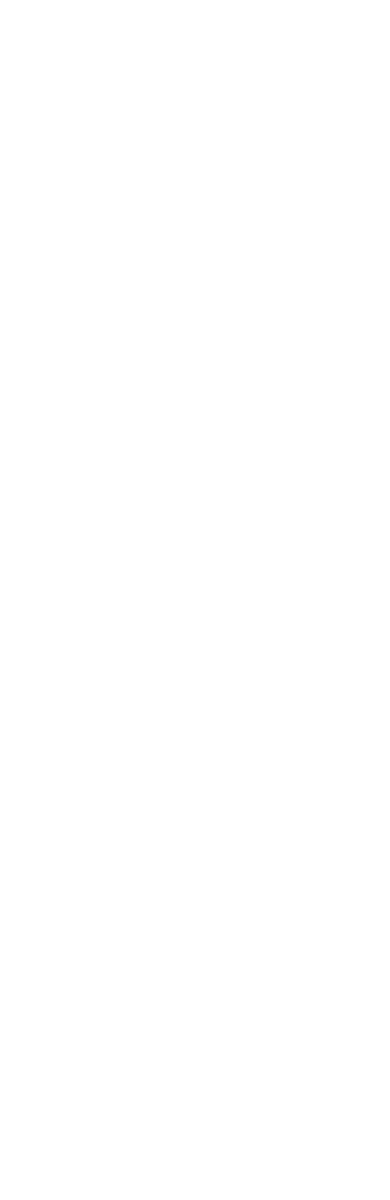
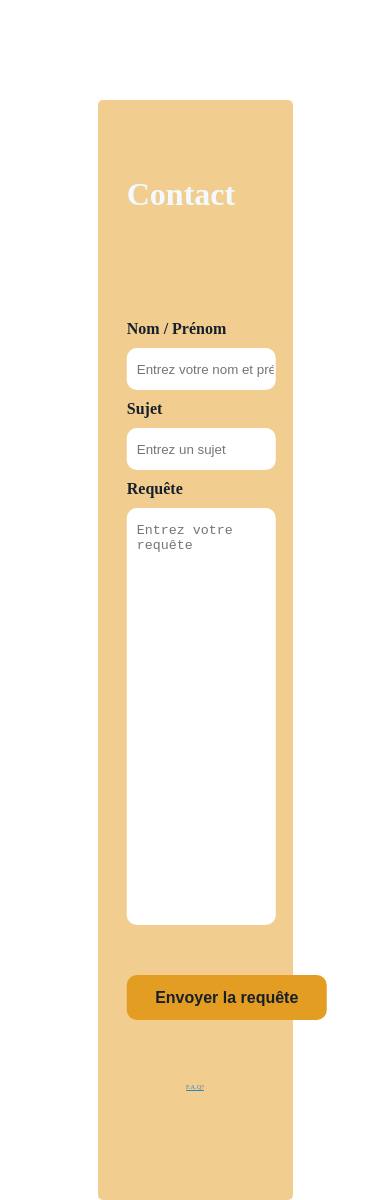
Before and after one commit to NelsonPhilippe/GeekLandFront, a React (Create React App) app: page /contact in a window 390 px wide. Before the commit this address had no page. Before the commit the page ends 844 px from the top, so only its background shows below. Built offline with nearby package versions, Linux system fonts and the light colour scheme; a web font is replaced by a local one.

Commit message:
page contact fini / responsiv à faire

```diff
--- a/src/App.js
+++ b/src/App.js
@@ -6,7 +6,8 @@ import { Routes, Route } from "react-router-dom";
 import Home from "./views/Home";
 import Login from "./views/Login";
 import ProfileSetting from "./components/settings/ProfileSetting";
-import FAQ from "./components/Faq";
+import FAQ from "./components/FAQ";
+import Contact from "./components/Contact";
 
 // import Search from "./views/Search";
 
@@ -18,7 +19,8 @@ class App extends React.Component {
           <Route path="/" element={<Home />} />
           <Route path="/login" element={<Login />} />
           <Route path="/profilesetting" element={<ProfileSetting />} />
-          <Route path="/Faq" element={<FAQ />} />
+          <Route path="/FAQ" element={<FAQ />} />
+          <Route path="/contact" element={<Contact />} />
         </Routes>
       </div>
     );
--- /dev/null
+++ b/src/components/Contact.js
@@ -0,0 +1,41 @@
+import * as React from "react";
+import "./../css/components/Contact.css";
+import { Link } from "react-router-dom";
+
+export default class Contact extends React.Component {
+  render() {
+    return (
+      <div className="container-contact">
+        <h1>Contact</h1>
+
+        <form id="contactForm">
+          <div className="name">
+            <label>Nom / Prénom</label>
+            <input
+              type="text"
+              id="name"
+              placeholder="Entrez votre nom et prénom"
+            />
+          </div>
+
+          <div className="sujet">
+            <label>Sujet</label>
+            <input type="text" id="sujet" placeholder="Entrez un sujet" />
+          </div>
+
+          <div className="requete">
+            <label>Requête</label>
+            <textarea
+              id="requete"
+              placeholder="Entrez votre requête"
+            ></textarea>
+          </div>
+
+          <input type="submit" id="btn-requete" value="Envoyer la requête" />
+        </form>
+
+        <Link to="/FAQ">F.A.Q?</Link>
+      </div>
+    );
+  }
+}
--- a/src/components/Faq.js
+++ b/src/components/Faq.js
@@ -1,5 +1,5 @@
 import * as React from "react";
-import "./../css/components/Faq.css";
+import "./../css/components/FAQ.css";
 import { IoIosArrowForward } from "react-icons/io";
 
 export default class FAQ extends React.Component {
--- /dev/null
+++ b/src/css/components/Contact.css
@@ -0,0 +1,100 @@
+.container-contact {
+    position: relative;
+    top: 100px;
+    width: 50%;
+    height: 1100px;
+    background-color: rgb(227, 157, 34, 0.5);
+    margin: 0 auto;
+    /* margin-top: 100px; */
+    border-radius: 5px;
+}
+
+.container-contact h1{
+    position: absolute;
+    top: 5%;
+    left: 15%;
+    color: #F3FAFF;
+}
+
+#contactForm {
+      position: absolute;
+      top: 20%;
+      left: 50%;
+      transform: translate(-50%);
+      width: 70%;
+      height: 700px;
+      display: flex;
+      flex-direction: column;
+      justify-content: space-between;
+}
+
+.name {
+      position: relative;
+      top: 0;
+      width: 100%;
+      display: flex;
+      flex-direction: column;
+}
+
+.sujet{
+      width: 100%;
+      margin-top: 10px;
+      display: flex;
+      flex-direction: column;
+}
+
+.requete{
+    width: 100%;
+    margin-top: 10px;
+    display: flex;
+    flex-direction: column;
+}
+
+.name label, .sujet label, .requete label {
+    font-weight: bold;
+    color: #17202A;
+}
+
+.name input, .sujet input{
+    width: 100%;
+    height: 40px;
+    margin-top: 10px;
+    border-radius: 10px;
+    border: none;
+    padding-left: 10px;
+}
+
+.requete textarea{
+    width: 100%;
+    height: 400px;
+    margin-top: 10px;
+    padding-top: 15px;
+    border-radius: 10px;
+    border: none;
+    padding-left: 10px;
+    resize: none;
+}
+
+
+#btn-requete{
+    width: 200px;
+    height: 45px;
+    margin: 0 auto;
+    margin-top: 50px;
+    background-color: #E39D22;
+    border: none;
+    border-radius:10px;
+    color: #17202A;
+    font-weight: bold;
+    font-size: 1em;
+    cursor: pointer;
+}
+
+a{
+    position:absolute;
+    bottom: 10%;
+    width: 100%;
+    color: #2E86C1;
+    font-size: 1.6vw;
+    text-align: center;
+}
```
